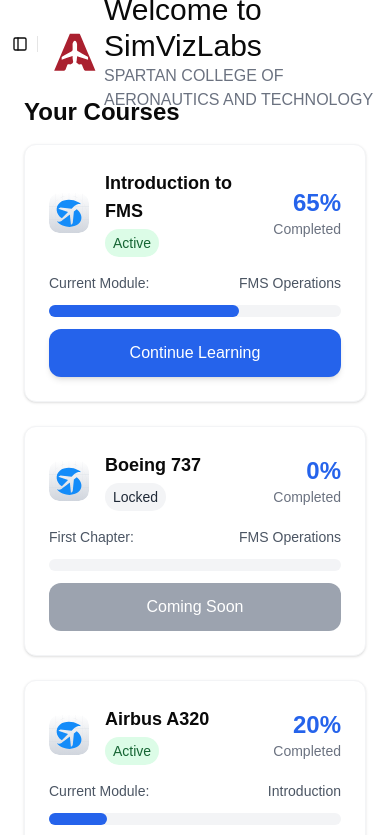
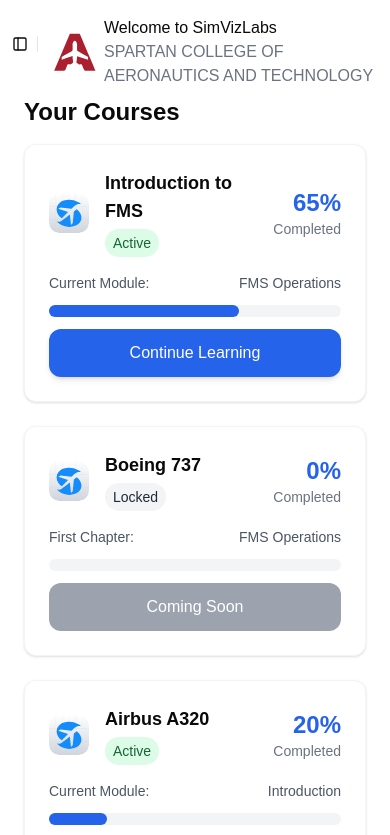
Before and after one commit to pranjalkatiyar/lms2, a Next.js app: page /home in a window 390 px wide. Shown: the top 835 px of the page. Built offline with nearby package versions, Linux system fonts and the light colour scheme.

Commit message:
responsivness improved

```diff
--- a/src/app/home/page.jsx
+++ b/src/app/home/page.jsx
@@ -83,10 +83,10 @@
             />
             <div className="mt-4">
               <div>
-                <h3 className="text-3xl flex">Welcome to SimVizLabs</h3>
+                <h3 className="md:text-xl lg:text-3xl flex">Welcome to SimVizLabs</h3>
               </div>
               <div>
-                <p className="font-extralight text-gray-500 uppercase">
+                <p className="font-extralight sm:text-md lg:text-lg text-gray-500 uppercase">
                 Spartan College of Aeronautics and Technology
                 </p>
               </div>
@@ -97,11 +97,11 @@
         <div className="p-6 grid gap-6">
           <section>
             <h2 className="text-2xl font-bold mb-4">Your Courses</h2>
-            <div className="grid grid-cols-1 md:grid-cols-2 lg:grid-cols-3 gap-6">
+            <div className="grid grid-cols-1 md:grid-cols-1 lg:grid-cols-2 xl:grid-cols-3 gap-6">
               {courses?.map((course, index) => (
                 <Card
                   key={index}
-                  className="p-6 hover:shadow-lg transition-shadow cursor-pointer border border-gray-100"
+                  className="p-6 hover:shadow-lg transition-shadow cursor-pointer border min-w-[200px] border-gray-100"
                 >
                   <div className="flex items-center gap-4 mb-4">
                     <Image
```
